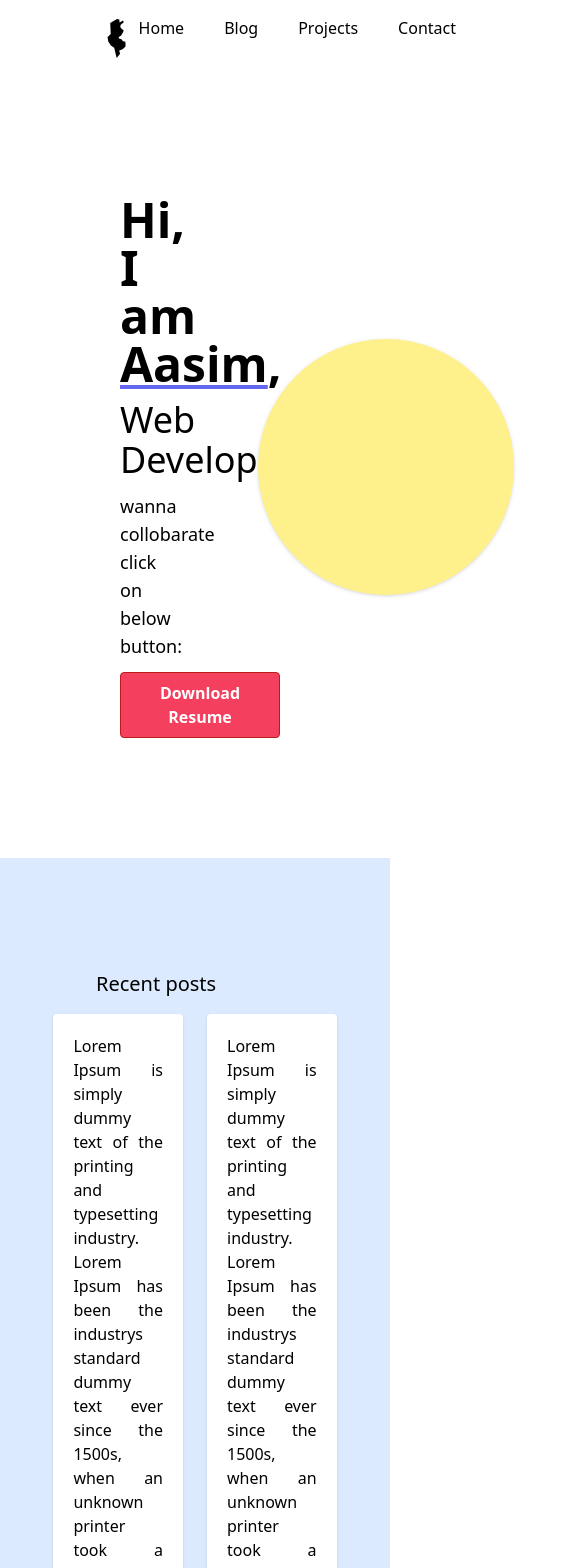
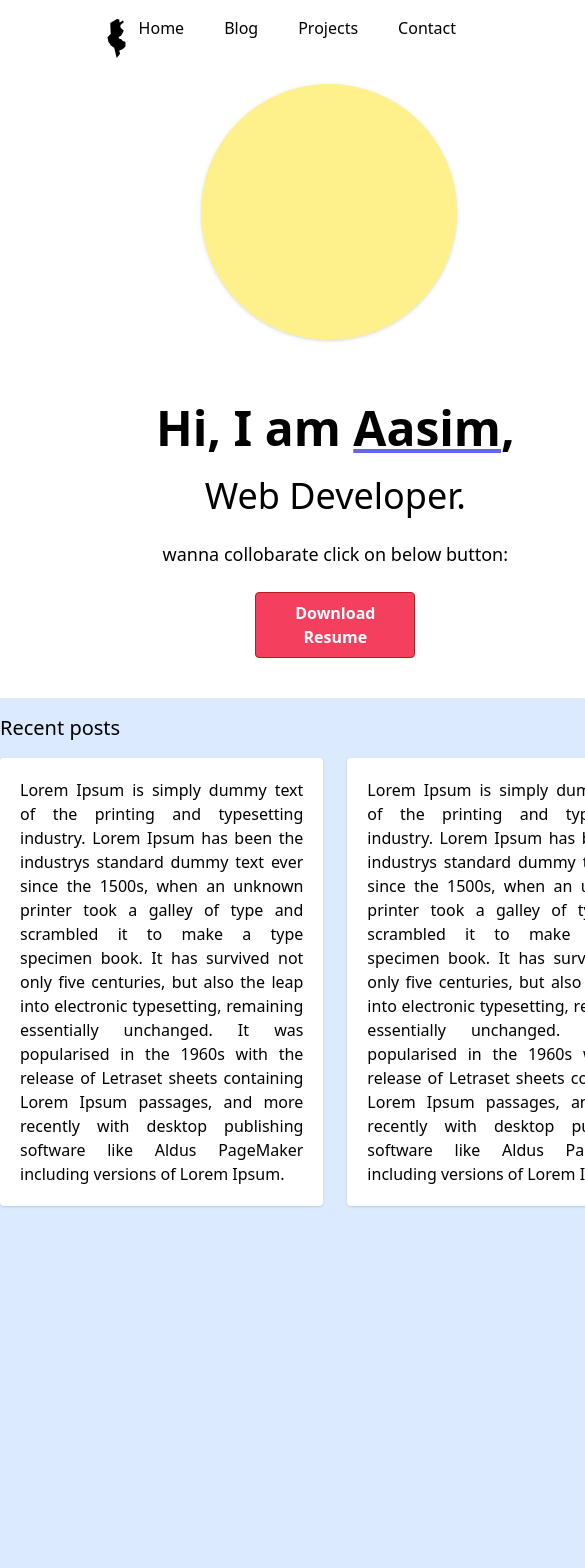
Before and after one commit to aasim-park/portfolioV1.0, a Next.js app: page / in a window 390 px wide. Shown: the top 1568 px of the page, 585 px wide, since content can reach past the window. Built offline with nearby package versions, Linux system fonts and the light colour scheme.

Commit message:
Header part made responsive

```diff
--- a/pages/index.js
+++ b/pages/index.js
@@ -7,13 +7,17 @@ export default function Home() {
     <>
       <Head>
         <title>Portfolio | Home</title>
+        <meta
+          name="viewport"
+          content="width=device-width, initial-scale=1.0"
+        ></meta>
       </Head>
       {/* Main container */}
-      <div className="flex flex-col">
+      <div className="flex flex-col flex-wrap ">
         {/* Head */}
-        <div className="flex w-3/11">
+        <div className="flex flex-wrap-reverse justify-center gap-10 text-center lg:text-left w-max lg:w-auto lg:flex-nowrap">
           {/* Left side Header */}
-          <div className="flex flex-col w-3/5 m-2 p-28 sd:w-1/5">
+          <div className="flex flex-col w-3/5 gap-3 mt-4 lg:m-2 lg:p-28">
             <span className="text-5xl font-bold">
               Hi, I am <a className="underline decoration-indigo-500">Aasim</a>,
             </span>
@@ -34,14 +38,14 @@ export default function Home() {
         </div>
         {/* recent Posts */}
         {/* Wrapper container */}
-        <div className="flex flex-col p-24 bg-blue-100">
+        <div className="flex flex-col mt-10 bg-blue-100 lg:p-24">
           {/* Title */}
           <p className="py-4 text-xl">Recent posts</p>
           {/* Cards */}
-          <div className="flex items-center justify-center gap-6 align-middle">
+          <div className="flex items-center gap-6 align-middle ustify-center">
             {/* Card 1 */}
             <div className="bg-white rounded shadow">
-              <div className="p-5 text-justify">
+              <div className="p-5 text-justify ">
                 Lorem Ipsum is simply dummy text of the printing and typesetting
                 industry. Lorem Ipsum has been the industrys standard dummy text
                 ever since the 1500s, when an unknown printer took a galley of
@@ -72,7 +76,7 @@ export default function Home() {
           </div>
         </div>
         {/* Featured works */}
-        <div className="flex m-4 p-11 w-6/11">Featured Work</div>
+        <div className="flex m-4 p-11">Featured Work</div>
         <div className=""></div>
       </div>
     </>
```
